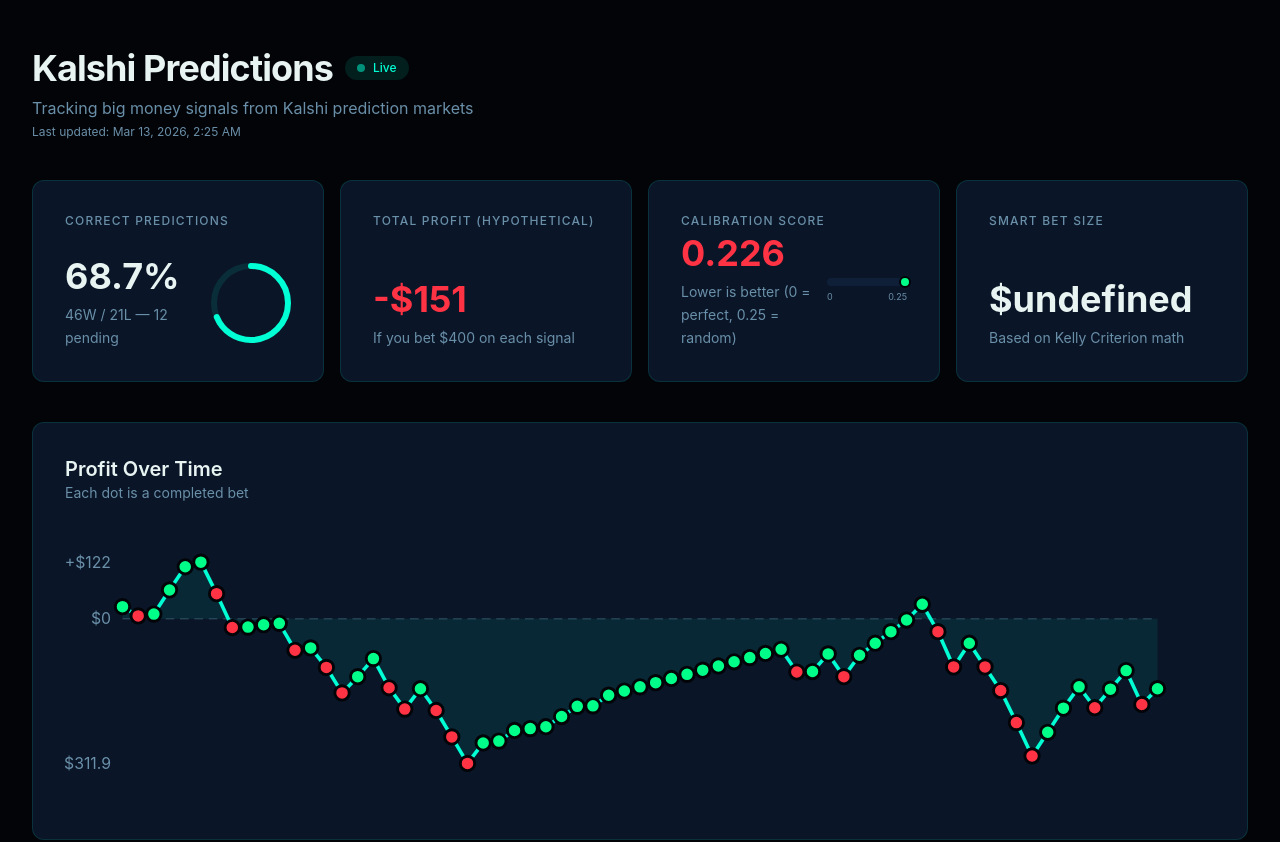
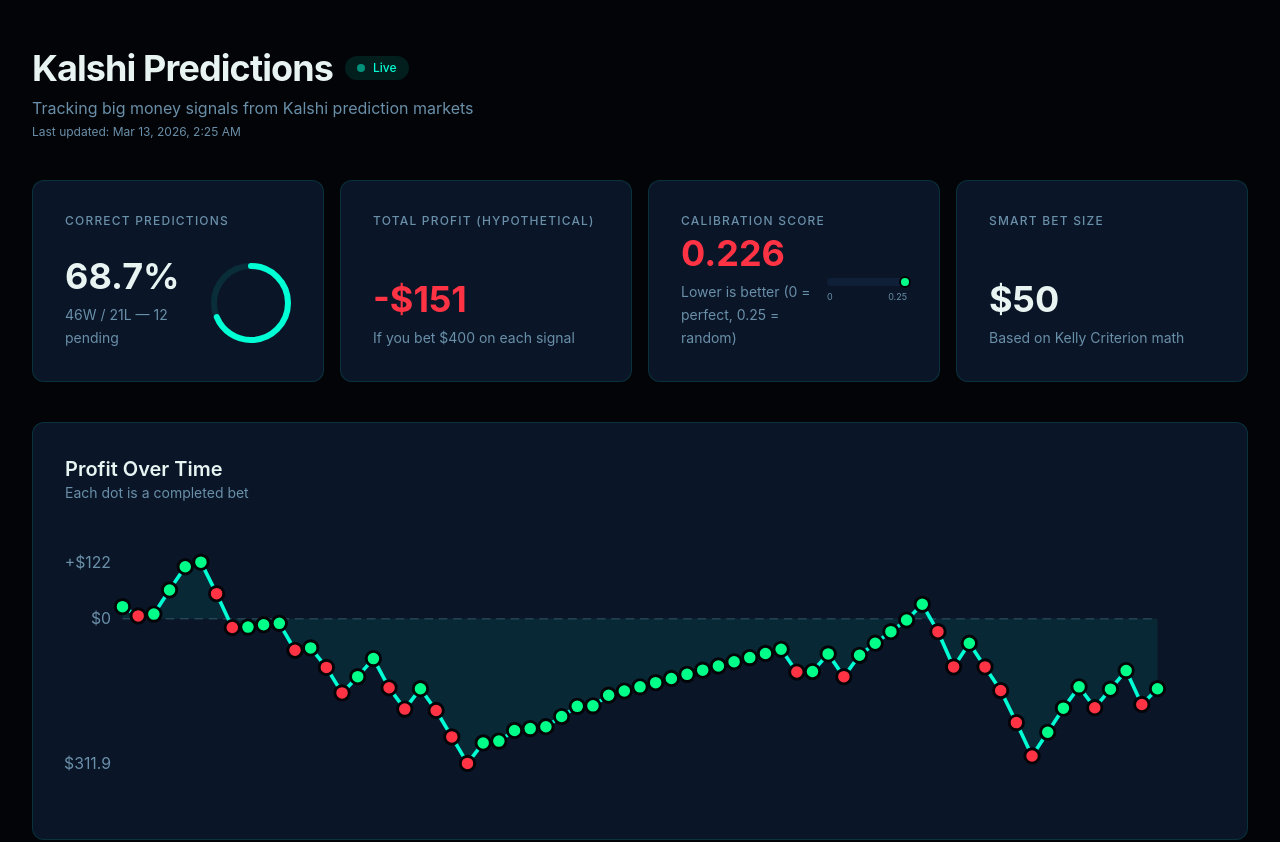
Before and after one commit to pagidik/kalshi-dashboard, a Next.js app: page / in a window 1280 px wide. Shown: the top 842 px of the page. Built offline with nearby package versions, Linux system fonts and the light colour scheme.

Commit message:
fix: resolve kellyBet from nested config structure — no more "

```diff
--- a/app/page.tsx
+++ b/app/page.tsx
@@ -22,6 +22,9 @@
   const sports = predictions.filter(p => p.category === 'sports')
   const crypto = predictions.filter(p => p.category === 'crypto')
   const other = predictions.filter(p => p.category === 'other')
+  const rawConfig = configJson as unknown as Record<string, unknown>
+  const kellyBet = rawConfig.kellyBet ?? (rawConfig.categoryStats as Record<string, unknown> | undefined)?.sports ?? config.minTradeUSD
+  const kellyDisplay = typeof kellyBet === 'number' ? kellyBet : (kellyBet as Record<string, unknown>)?.kellyBet ?? config.minTradeUSD
 
   // Compute stats dynamically
   const settled = predictions.filter(p => p.status === 'won' || p.status === 'lost')
@@ -102,7 +105,7 @@
 
         <StatCard
           label="Smart Bet Size"
-          value={`$${config.kellyBet}`}
+          value={`$${kellyDisplay}`}
           title="Recommended Bet"
           subtext="Based on Kelly Criterion math"
           tooltip="The mathematically optimal amount to bet per signal, based on our observed win rate and the odds. Uses a conservative formula called Half-Kelly to avoid overbetting."
```
